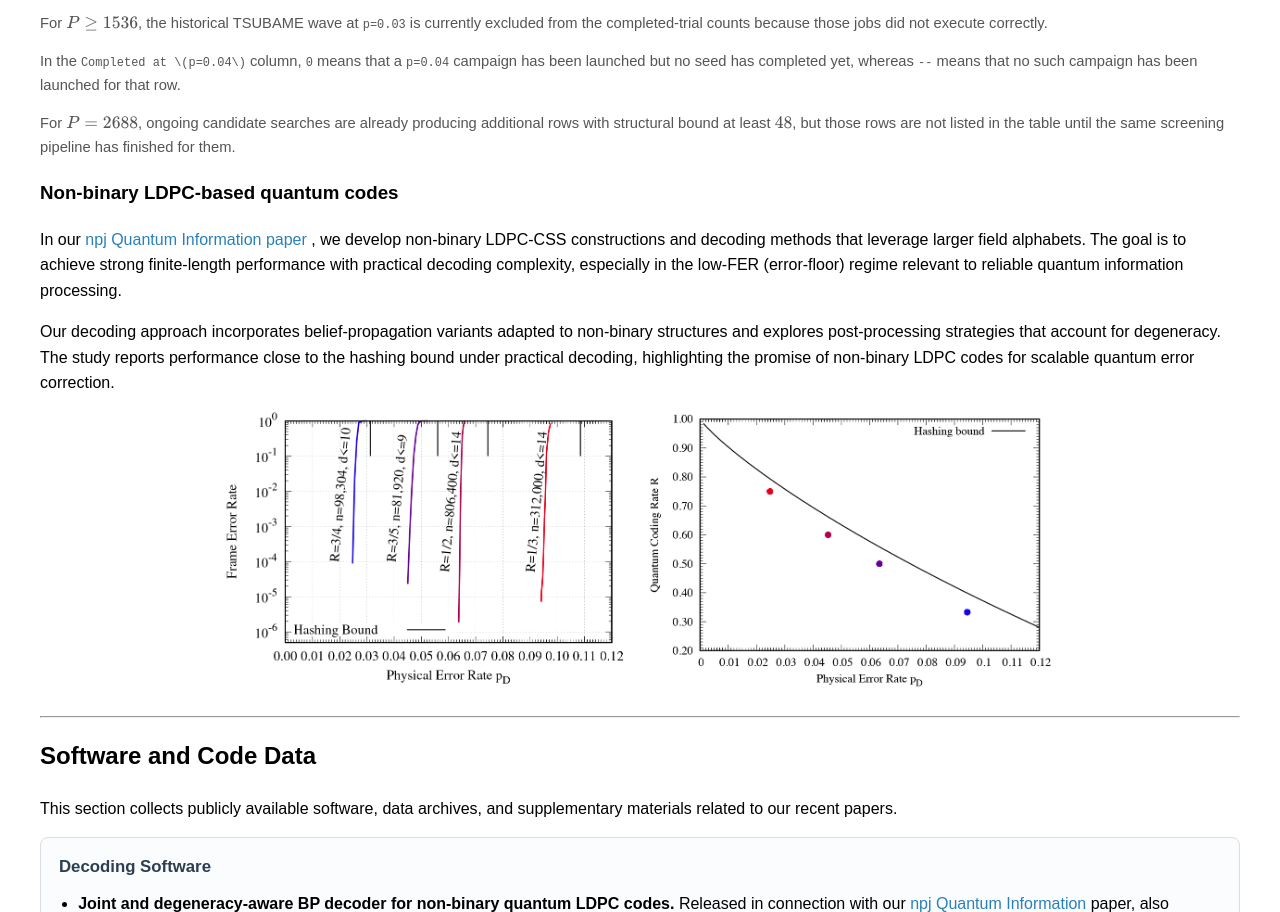
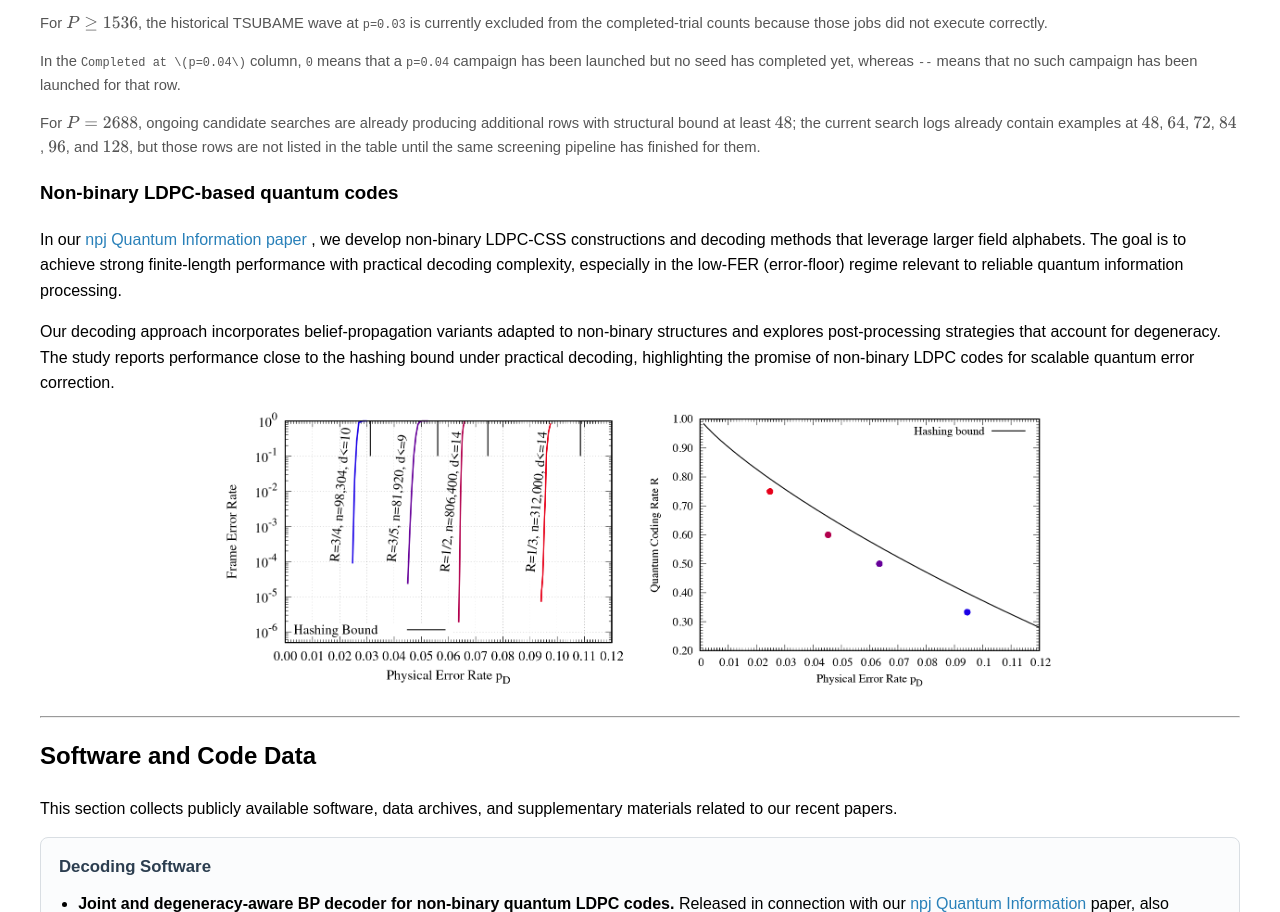
Before and after one commit to kasaikenta/kasaikenta.github.io, a plain HTML site: page en.html in a window 1280 px wide. Shown: the part 3530-4442 px from the top of the page. Drawn offline with nearby package versions, Linux system fonts and the light colour scheme.

Commit message:
Update 2688 candidate search note

```diff
--- a/en.html
+++ b/en.html
@@ -541,7 +541,7 @@ body {
   In the <code>Completed at \(p=0.04\)</code> column, <code>0</code> means that a <code>p=0.04</code> campaign has been launched but no seed has completed yet, whereas <code>--</code> means that no such campaign has been launched for that row.
 </p>
 <p class="code-note">
-  For \(P=2688\), ongoing candidate searches are already producing additional rows with structural bound at least \(48\), but those rows are not listed in the table until the same screening pipeline has finished for them.
+  For \(P=2688\), ongoing candidate searches are already producing additional rows with structural bound at least \(48\); the current search logs already contain examples at \(48\), \(64\), \(72\), \(84\), \(96\), and \(128\), but those rows are not listed in the table until the same screening pipeline has finished for them.
 </p>
 
 <h3>Non-binary LDPC-based quantum codes</h3>
```
